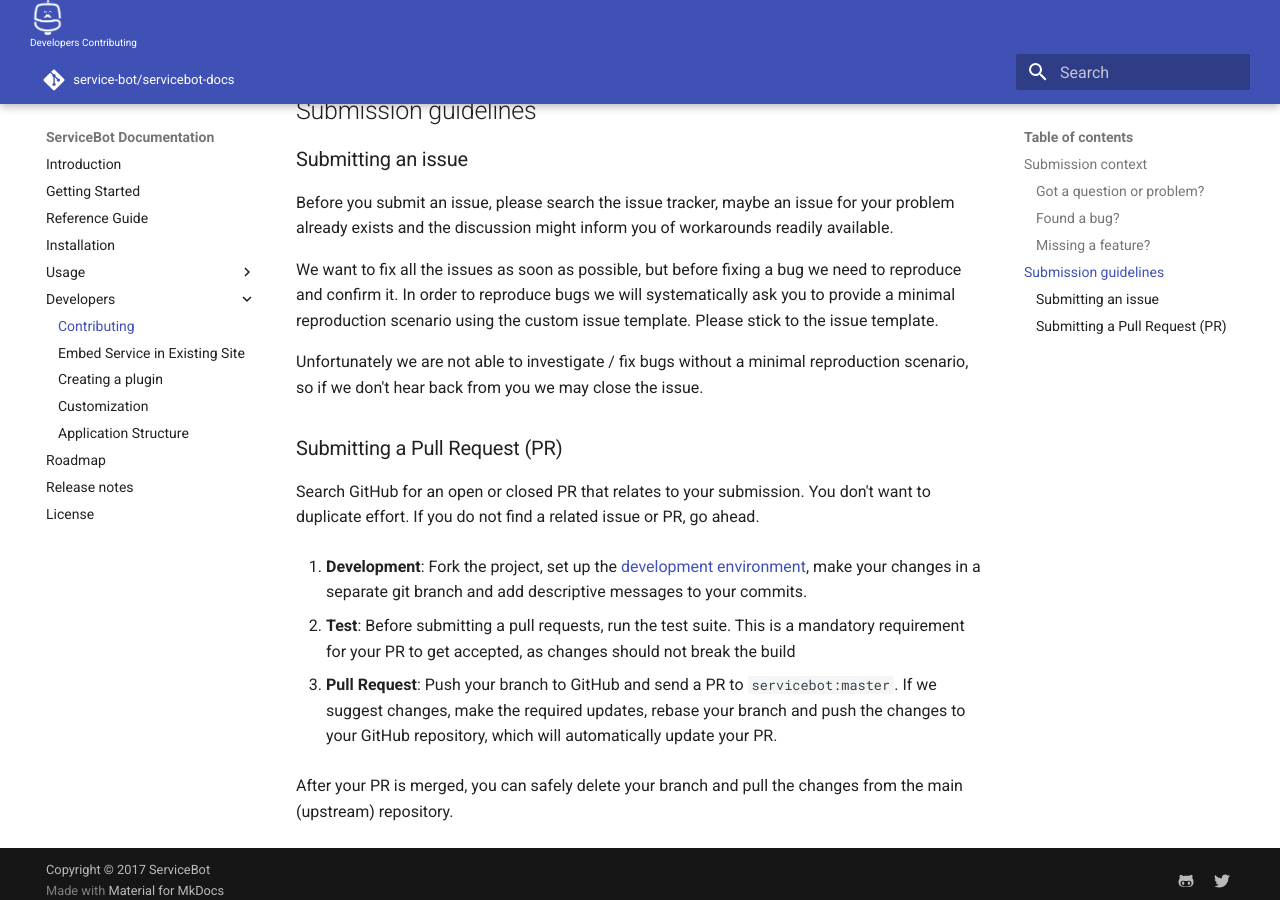
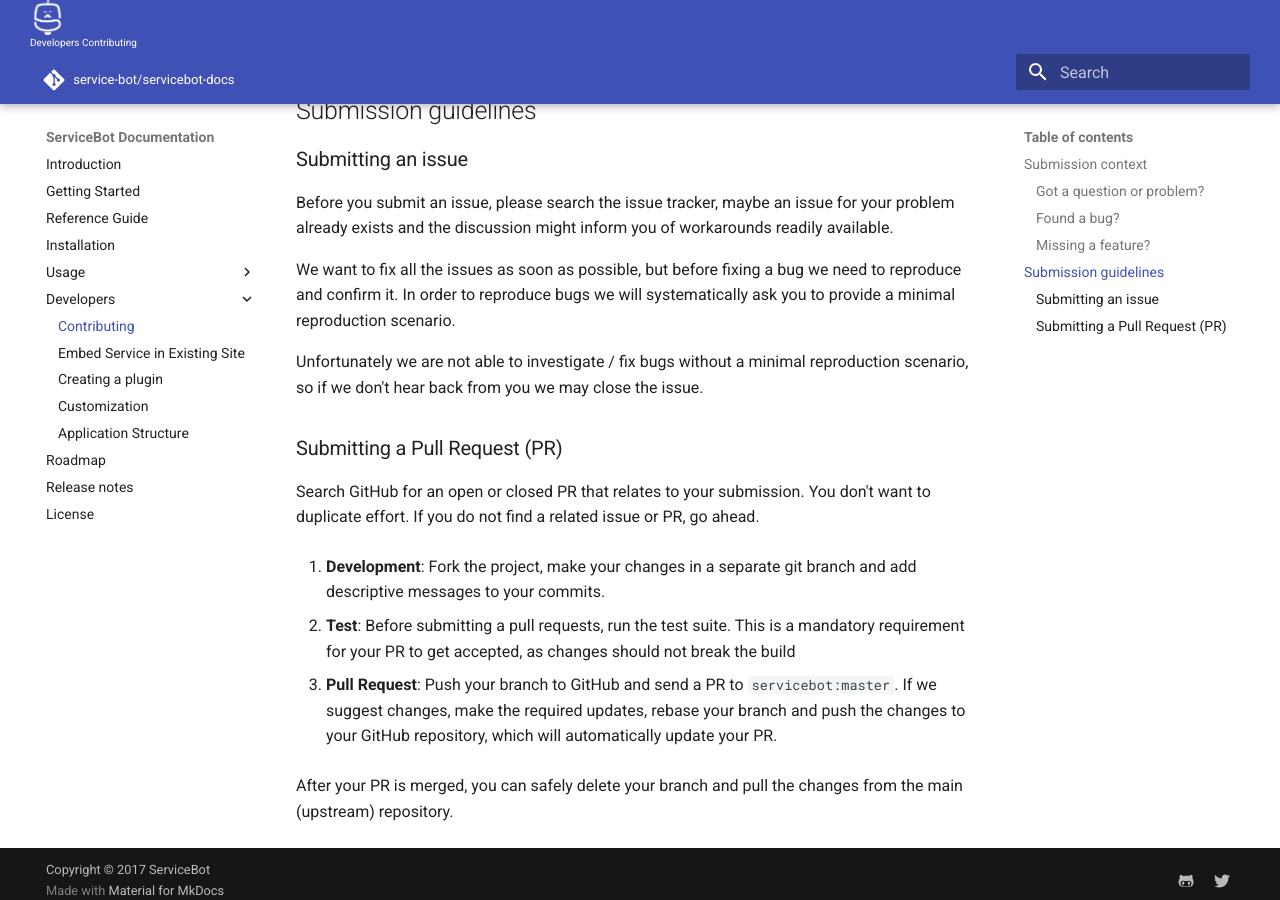
Before and after one commit to service-bot/servicebot-docs, an MkDocs documentation site: the page built from docs/contributing.md, in a window 1280 px wide and 900 px high, scrolled down 900 px. Built offline with MkDocs 1.6.1 and Material for MkDocs 9.7.7, drawn with Linux system fonts in a browser that asks for light colours; comment, search, counter and statistics services are not loaded; old or Windows-style settings are respelled for this version of MkDocs.

Commit message:
Fixed some of the documents

```diff
--- a/docs/contributing.md
+++ b/docs/contributing.md
@@ -3,7 +3,7 @@
 Interested in contributing to the Material theme? Want to report a bug? Before
 you do, make sure to sign the[CLA][5] and please read the following guidelines.
 
-   [5]: https://google.com
+   [5]: https://servicebot.io/cla
 
 ## Submission context
 
@@ -50,8 +50,7 @@
 
 We want to fix all the issues as soon as possible, but before fixing a bug we
 need to reproduce and confirm it. In order to reproduce bugs we will
-systematically ask you to provide a minimal reproduction scenario using the
-custom issue template. Please stick to the issue template.
+systematically ask you to provide a minimal reproduction scenario.
 
 Unfortunately we are not able to investigate / fix bugs without a minimal
 reproduction scenario, so if we don't hear back from you we may close the issue.
@@ -62,7 +61,7 @@
 don't want to duplicate effort. If you do not find a related issue or PR,
 go ahead.
 
-1. **Development**: Fork the project, set up the [development environment][4],
+1. **Development**: Fork the project,
   make your changes in a separate git branch and add descriptive messages to
   your commits.
 
@@ -77,5 +76,3 @@
 
 After your PR is merged, you can safely delete your branch and pull the changes
 from the main (upstream) repository.
-
-  [4]: http://squidfunk.github.io/mkdocs-material/customization/#theme-development
```
Also changed, not shown: docs/branding.md (+1 -0 lines), docs/customization.md (+1 -0 lines), docs/plugin.md (+1 -1 lines), docs/release-notes.md (+6 -0 lines), docs/email_templates.md (deleted).
